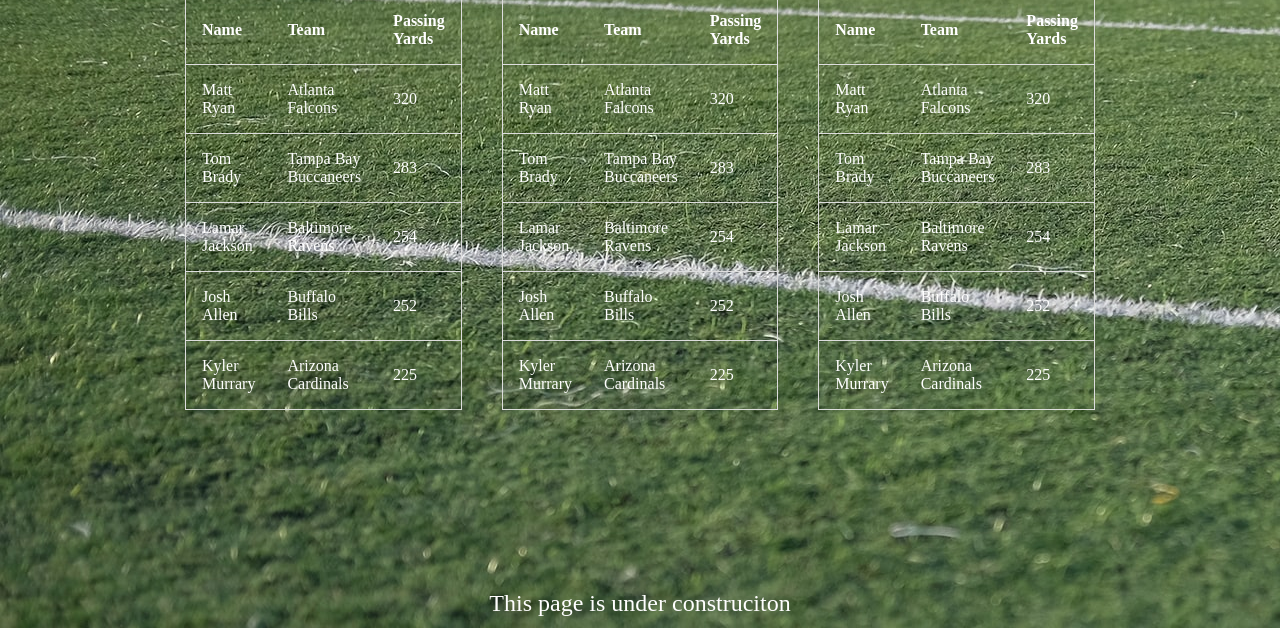
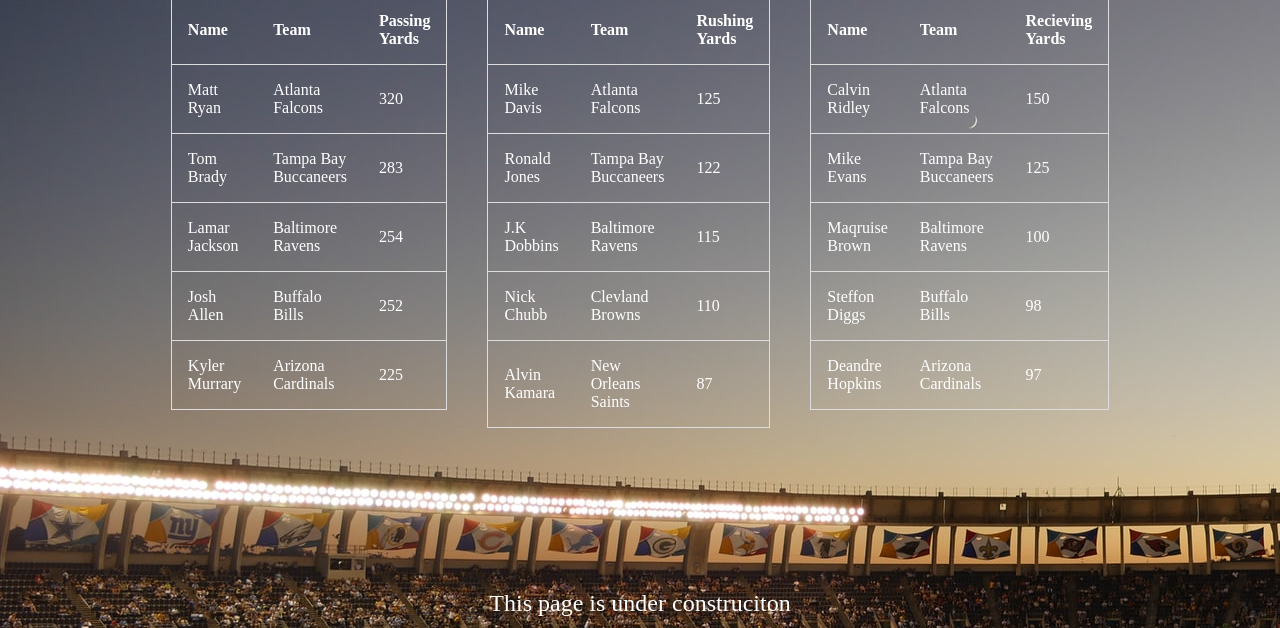
Before and after one commit to Broberts11/Stat-Tracker, a plain HTML site: page Project Stuff/Index.html in a window 1280 px wide. Shown: the part 172-800 px from the top of the page. Drawn offline with Linux system fonts and the light colour scheme.

Commit message:
Add files via upload

```diff
--- a/Project Stuff/Index.html
+++ b/Project Stuff/Index.html
@@ -6,7 +6,7 @@
 <meta name="viewport" content="width=device-width, initial-scale=1">
 <link rel="stylesheet" href="Styles.css">
 </head>
-<body src="NFL.jpg">
+<body src="NFL1.jpg">
 <div class="site-container debug">
 <header class="header-container">
   <p>Stats</p>
@@ -59,32 +59,32 @@
       <tr class="passing">
         <th>Name</th>
         <th>Team</th>
-        <th>Passing Yards</th>
+        <th>Rushing Yards</th>
       </tr>
       <tr class="passing">
-        <td>Matt Ryan</td>
+        <td>Mike Davis</td>
         <td>Atlanta Falcons</td>
-        <td>320</td>
+        <td>125</td>
       </tr>
       <tr class="passing">
-        <td>Tom Brady</td>
+        <td>Ronald Jones</td>
         <td>Tampa Bay Buccaneers</td>
-        <td>283</td>
+        <td>122</td>
       </tr>
       <tr class="passing">
-        <td>Lamar Jackson</td>
+        <td>J.K Dobbins</td>
         <td>Baltimore Ravens</td>
-        <td>254</td>
+        <td>115</td>
       </tr>
       <tr class="passing">
-        <td>Josh Allen</td>
-        <td>Buffalo Bills</td>
-        <td>252</td>
+        <td>Nick Chubb</td>
+        <td>Clevland Browns</td>
+        <td>110</td>
       </tr>
       <tr class="passing">
-        <td>Kyler Murrary</td>
-        <td>Arizona Cardinals</td>
-        <td>225</td>
+        <td>Alvin Kamara</td>
+        <td>New Orleans Saints</td>
+        <td>87</td>
       </tr>
     </table>
   </div>
@@ -94,32 +94,32 @@
         <tr class="passing">
           <th>Name</th>
           <th>Team</th>
-          <th>Passing Yards</th>
+          <th>Recieving Yards</th>
         </tr>
         <tr class="passing">
-          <td>Matt Ryan</td>
+          <td>Calvin Ridley</td>
           <td>Atlanta Falcons</td>
-          <td>320</td>
+          <td>150</td>
         </tr>
         <tr class="passing">
-          <td>Tom Brady</td>
+          <td>Mike Evans</td>
           <td>Tampa Bay Buccaneers</td>
-          <td>283</td>
+          <td>125</td>
         </tr>
         <tr class="passing">
-          <td>Lamar Jackson</td>
+          <td>Maqruise Brown</td>
           <td>Baltimore Ravens</td>
-          <td>254</td>
+          <td>100</td>
         </tr>
         <tr class="passing">
-          <td>Josh Allen</td>
+          <td>Steffon Diggs</td>
           <td>Buffalo Bills</td>
-          <td>252</td>
+          <td>98</td>
         </tr>
         <tr class="passing">
-          <td>Kyler Murrary</td>
+          <td>Deandre Hopkins</td>
           <td>Arizona Cardinals</td>
-          <td>225</td>
+          <td>97</td>
         </tr>
       </table>
     </div>
--- a/Project Stuff/Styles.css
+++ b/Project Stuff/Styles.css
@@ -9,7 +9,7 @@
 }
 
 body{
-    background-image: url("NFL.jpg");
+    background-image: url("NFL1.jpg");
 }
 
 .site-container {
@@ -60,6 +60,8 @@ body{
 .sidebar-item {
     padding: 20px;
 }
+
+
 
 .article-container {
     display: flex;
```
Also changed, not shown: Project Stuff/NFL1.jpg (added).
